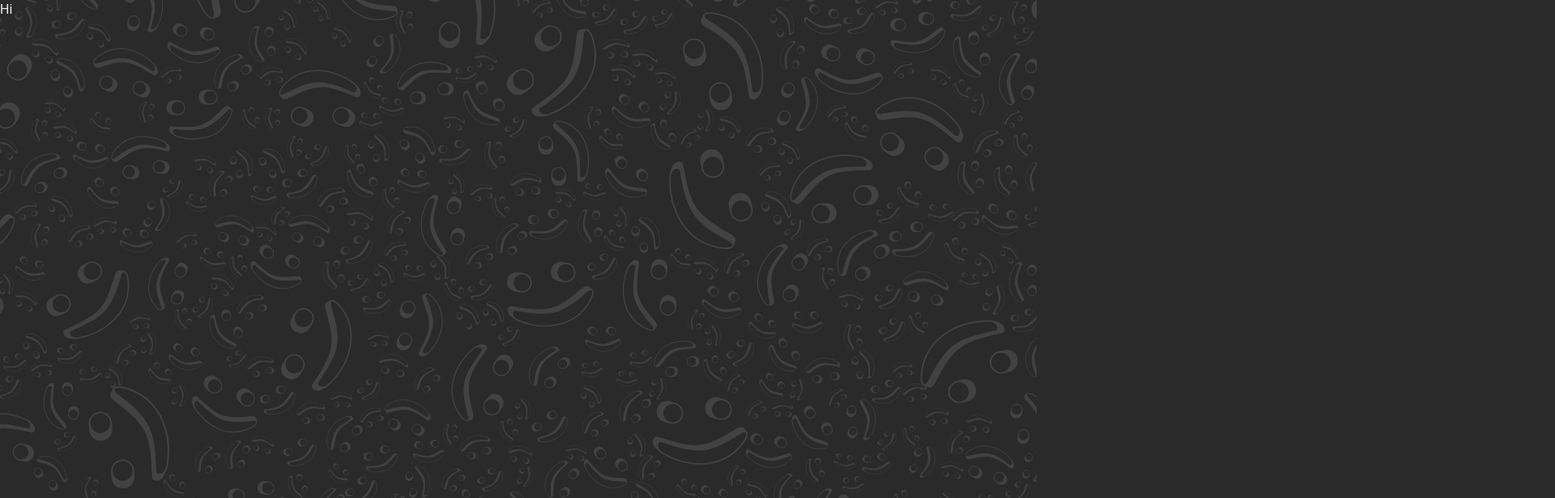
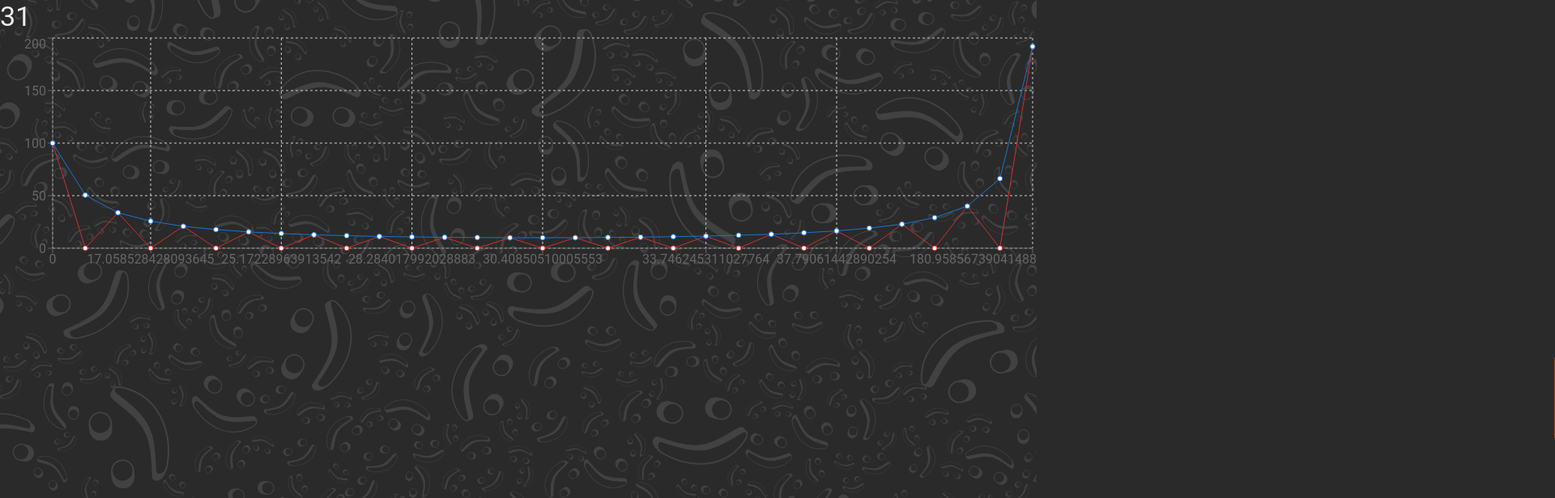
Before and after one commit to fynnbrem/homepage, a Next.js app: page /pi-collider in a window 1280 px wide. Shown: the top 616 px of the page at 81% size, 1920 px wide, since content can reach past the window. Built offline with nearby package versions, Linux system fonts and the light colour scheme.

Commit message:
Added collision calculations and minimal visualization.

```diff
--- a/app/pi-collider/page.tsx
+++ b/app/pi-collider/page.tsx
@@ -1,3 +1,224 @@
+"use client"
+import {
+    forwardRef,
+    Ref,
+    useEffect,
+    useImperativeHandle,
+    useRef,
+    useState,
+} from "react"
+import { getCollisionVelocityDelta } from "@/app/lib/physics/collision"
+import { Box, Typography } from "@mui/material"
+import { blue, orange, red } from "@mui/material/colors"
+import {
+    LineChart,
+    Line,
+    XAxis,
+    YAxis,
+    CartesianGrid,
+    Tooltip,
+    ResponsiveContainer,
+} from "recharts"
+
+const timeScale = 10
+const distanceScale = 10
+
 export default function PiCollider() {
-    return "Hi"
+    const blockMover = useRef<BlockMover>(null!)
+    const [collisions, setCollisions] = useState<CollisionRecord[]>([])
+
+    useEffect(() => {
+        const colls = simulateCollisions()
+        setCollisions(colls)
+        console.log(colls.slice(0, 20))
+
+        function increment(index: number) {
+            blockMover.current(colls[index].minorPos, colls[index].majorPos)
+
+            if (index + 1 < colls.length) {
+                setTimeout(
+                    () => {
+                        increment(index + 1)
+                    },
+                    colls[index + 1].deltaTime * timeScale,
+                )
+            }
+        }
+
+        increment(0)
+    }, [])
+
+    return (
+        <Box>
+            <Typography variant={"h4"}>{collisions.length}</Typography>
+            <Charts collisions={collisions} />
+            <Blocks
+                blockMover={blockMover}
+                minorLength={100}
+                majorLength={200}
+            />
+        </Box>
+    )
 }
+type BlockMover = (minor: number, major: number) => void
+
+type CollisionRecord = {
+    time: number
+    deltaTime: number
+    minorVel: number
+    majorVel: number
+    minorPos: number
+    majorPos: number
+}
+
+type Mass = {
+    mass: number
+    vel: number
+    pos: number
+}
+
+function simulateCollisions(): CollisionRecord[] {
+    const minorMass: Mass = {
+        mass: 1,
+        vel: 0,
+        pos: 100,
+    }
+    const majorMass: Mass = {
+        mass: 100,
+        vel: -1,
+        pos: 200,
+    }
+
+    const collisions: CollisionRecord[] = []
+    majorMass.pos = minorMass.pos
+    let totalTime = 0
+
+    while (true) {
+        // Check if the minor mass is fast enough to catch up with the major mass.
+        if (majorMass.vel >= minorMass.vel) break
+        const relVel = majorMass.vel - minorMass.vel
+        const blockDt = -(majorMass.pos - minorMass.pos) / relVel
+
+        minorMass.pos = minorMass.pos + blockDt * minorMass.vel
+        majorMass.pos = minorMass.pos
+
+        totalTime += blockDt
+        collisions.push({
+            time: totalTime,
+            deltaTime: blockDt,
+            minorVel: minorMass.vel,
+            majorVel: majorMass.vel,
+            minorPos: minorMass.pos,
+            majorPos: majorMass.pos,
+        })
+
+        const [dMinorVel, dMajorVel] = getCollisionVelocityDelta(
+            relVel,
+            minorMass.mass,
+            majorMass.mass,
+        )
+        minorMass.vel += dMinorVel
+        majorMass.vel += dMajorVel
+
+        // Check if the minor mass moves towards the wall.
+        if (minorMass.vel >= 0) break
+
+        const wallDt = -minorMass.pos / minorMass.vel
+        minorMass.pos = 0
+        majorMass.pos = majorMass.pos + wallDt * majorMass.vel
+
+        collisions.push({
+            time: totalTime,
+            deltaTime: wallDt,
+            minorVel: minorMass.vel,
+            majorVel: majorMass.vel,
+            minorPos: minorMass.pos,
+            majorPos: majorMass.pos,
+        })
+
+        minorMass.vel = -minorMass.vel
+    }
+    return collisions
+}
+
+function Charts(props: { collisions: CollisionRecord[] }) {
+    const posData = props.collisions.map((c) => ({
+        t: c.time,
+        mn: c.minorPos,
+        mj: c.majorPos,
+    }))
+
+    return (
+        <ResponsiveContainer
+            width="100%"
+            height={300}
+        >
+            <LineChart data={posData}>
+                <CartesianGrid strokeDasharray="3 3" />
+                <XAxis dataKey="t" />
+                <YAxis />
+                <Tooltip />
+                <Line
+                    type="linear"
+                    dataKey="mn"
+                    stroke={red[700]}
+                    dot
+                />
+                <Line
+                    type="linear"
+                    dataKey="mj"
+                    stroke={blue[700]}
+                    dot
+                />
+            </LineChart>
+        </ResponsiveContainer>
+    )
+}
+
+function Blocks(props: {
+    blockMover: Ref<BlockMover>
+    minorLength: number
+    majorLength: number
+}) {
+    const minorBlockRef = useRef<HTMLDivElement>(null!)
+    const majorBlockRef = useRef<HTMLDivElement>(null!)
+
+    function setBlockPosition(minorPos: number, majorPos: number) {
+        minorBlockRef.current.style.transform = `translateX(${minorPos * distanceScale}px)`
+        majorBlockRef.current.style.transform = `translateX(${majorPos * distanceScale + props.minorLength}px)`
+    }
+
+    useImperativeHandle(props.blockMover, () => setBlockPosition)
+
+    return (
+        <Box
+            sx={{
+                position: "relative",
+                height: Math.max(props.minorLength, props.majorLength),
+            }}
+        >
+            <Box
+                ref={minorBlockRef}
+                sx={{
+                    width: props.minorLength,
+                    height: props.minorLength,
+                    position: "absolute",
+                    bottom: 0,
+                    transform: `translateX(0px)`,
+                    background: orange[900],
+                }}
+            />
+            <Box
+                ref={majorBlockRef}
+                sx={{
+                    width: props.majorLength,
+                    height: props.majorLength,
+                    position: "absolute",
+                    bottom: 0,
+                    transform: `translateX(${props.minorLength}px)`,
+                    background: orange[600],
+                }}
+            />
+        </Box>
+    )
+}
--- a/package.json
+++ b/package.json
@@ -20,6 +20,7 @@
     "next": "^15.1.7",
     "react": "^19.0.0",
     "react-dom": "^19.0.0",
+    "recharts": "^2.15.3",
     "use-immer": "^0.11.0",
     "usehooks-ts": "^3.1.1",
     "uuid": "^11.1.0"
```
Also changed, not shown: 2 other files (tests, documents, lock files or other folders).
